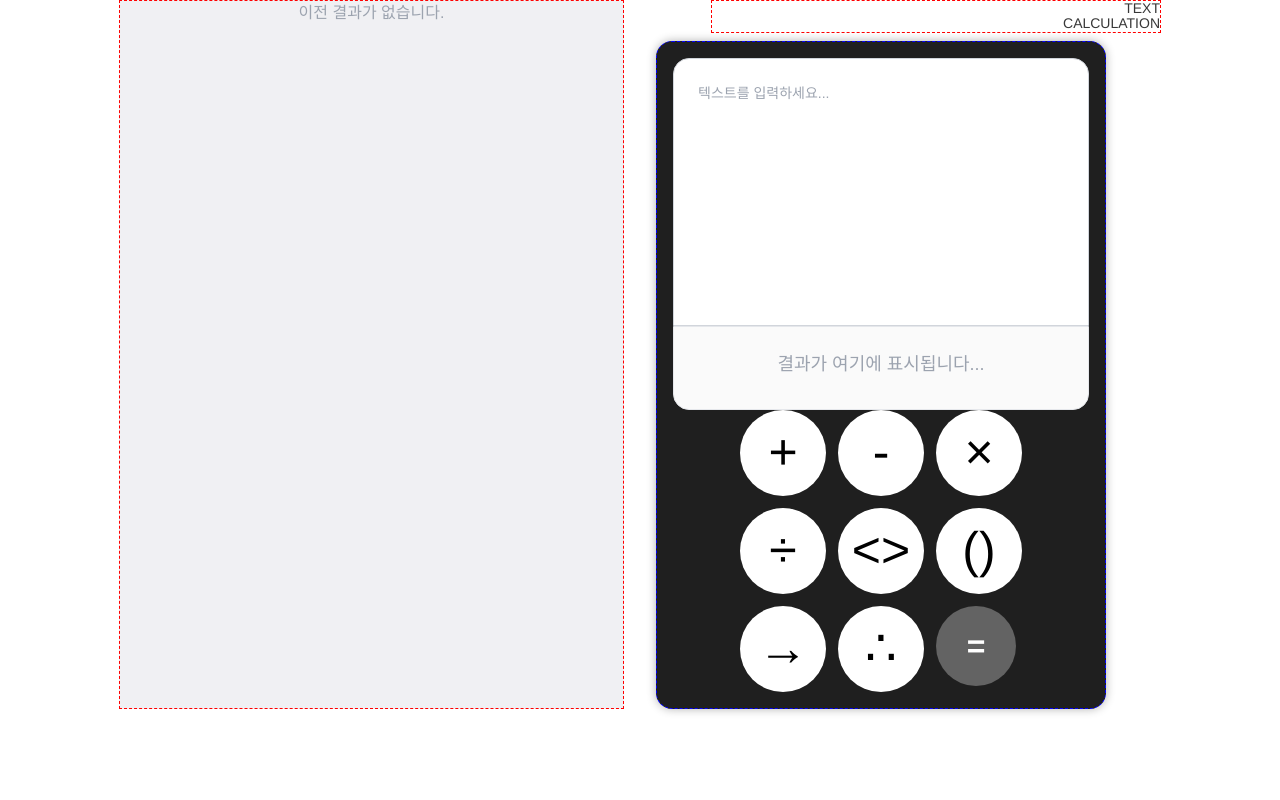
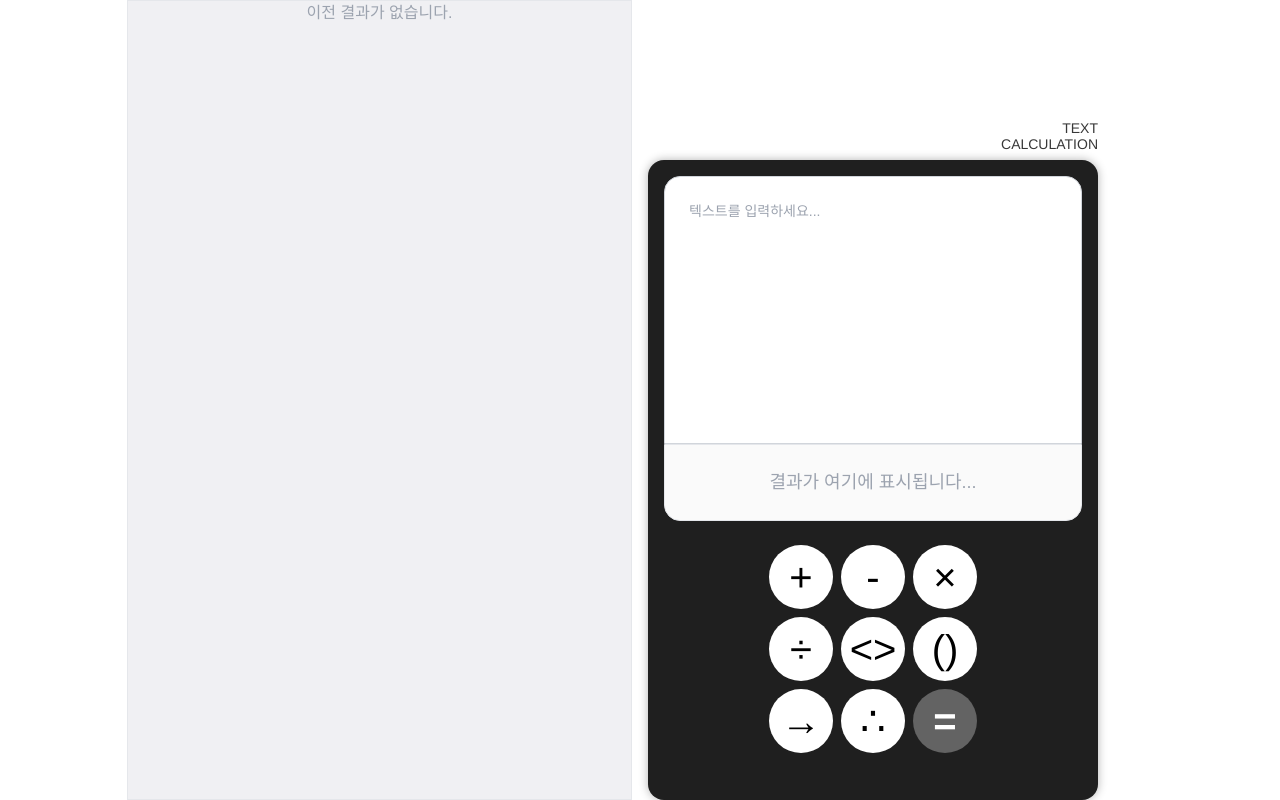
Before and after one commit to jinwoo33588/20251R0136COSE48001, a React (Vite) app: page / in a window 1280 px wide. Built offline with nearby package versions, Linux system fonts and the light colour scheme.

Commit message:
5/5 디자인수정_history 토큰화

```diff
--- a/src/App.css
+++ b/src/App.css
@@ -9,13 +9,17 @@ html, body {
   font-family: 'Pretendard', 'Helvetica Neue', sans-serif;
   -webkit-font-smoothing: antialiased;
   -moz-osx-font-smoothing: grayscale;
+
+  overflow: hidden /*전체 페이지 스크롤방지*/
 }
 
 .container {
   max-width: 1280px; /*화면 전체 크기*/
   width: 100%;
+  height: 100vh;
   margin: 0 auto; /* 가운데 정렬 */
-  padding: 0rem;
+  padding-bottom: 0 !important;
+  margin-bottom: 0 !important;
 }
 * {
   margin: 0;
@@ -23,45 +27,38 @@ html, body {
   box-sizing: border-box;
 }
 
-.title {
-  font-size: 0.875rem;
-  font-weight: 500;
-  text-align: right;
-  color: #383838;
-  margin-bottom: 0.5rem;
-
-  align-self: flex-end;     /* 오른쪽 정렬 */
-  max-width: 450px;         /* panel-box와 동일한 너비 */
-  width: 100%;
-}
 
 
 /* 전체 좌우 구조 */
 .main-section {
+  flex: 1;
   display: flex;
-  gap: 2rem;
+  gap: 1rem;
   justify-content: center;
   align-items: stretch;
+  margin-bottom: 0;
 }
 
 /* -------왼쪽 (히스토리)-------- */
 .history-box {
-  width: 505px;
+  width: 31.5625rem; /* 505px */
+  height: 100vh;
   padding: 0rem;
   background-color: #F0F0F3;
   border: 1px solid #e5e7eb;
-  border-radius: 0rem;
+  border-radius: 0;
 }
+
 /*스크롤기능*/
 .history-scroll {
   max-height: 100vh;
   overflow-y: auto;
   padding-left: 0rem;
+  /* 스크롤바 숨기기 (크로스브라우저 대응) */
+  scrollbar-width: none;        /* Firefox */
+  -ms-overflow-style: none;     /* IE, Edge */
+}
 
-   /* 스크롤바 숨기기 (크로스브라우저 대응) */
-   scrollbar-width: none;        /* Firefox */
-   -ms-overflow-style: none;     /* IE, Edge */
-}
 .history-scroll::-webkit-scrollbar {
   display: none;
 }
@@ -70,6 +67,7 @@ html, body {
   color: #9ca3af;
   text-align: center;
 }
+
 /*각 history*/
 .history-item {
   display: flex;
@@ -83,21 +81,40 @@ html, body {
 
 .history-item:hover {
   background-color: #E9E9EC; /* 살짝 밝은 회색 배경 */
-  cursor: pointer;           /* 커서 모양을 손가락으로 변경 */
+  cursor: pointer;             /* 커서 모양을 손가락으로 변경 */
 }
+/*
 .history-text {
-  padding-left: 31px; /* 원하는 만큼 좌측 여백 */
-  flex-grow: 1;       /* 버튼 영역을 제외하고 가능한 공간 차지 */
+  padding-left: 31px;         /* 원하는 만큼 좌측 여백
+  flex-grow: 1;               /* 버튼 영역을 제외하고 가능한 공간 차지
+}*/
+
+.history-text {
+  padding: 0.25rem 0.5rem;
+  border-radius: 0.5rem;
+  background-color: #f3f4f6;
+  cursor: grab;
+  user-select: none;
+  font-size: 0.875rem;
+}
+
+.history-text.dragging-token {
+  opacity: 0.7;
+  background-color: #d1d5db;
+  box-shadow: 0 0 4px rgba(0,0,0,0.2);
+  cursor: grabbing;
 }
 
 /*history 안에 있는 버튼들 전부 (현재는 일단 삭제버튼만 있음)*/
 .history-buttons {
-  display: none; /* 기본 상태에서는 숨김 */
+  display: none;              /* 기본 상태에서는 숨김 */
   gap: 0.25rem;
 }
+
 .history-item:hover .history-buttons {
-  display: flex; /* hover 시 보이게 함 */
+  display: flex;               /* hover 시 보이게 함 */
 }
+
 /*삭제버튼*/
 .delete-button {
   background-color:transparent;
@@ -110,15 +127,34 @@ html, body {
   transition: background-color 0.2s ease;
 }
 
-
 /*------- 오른쪽 (입력/결과/버튼)-------- */
 .right-panel {
   display: flex;
   flex-direction: column;
-  gap: 0.0rem;
-  width: 505px;
+  justify-content: flex-end;  /* 아래로 밀착 */
+  gap: 0rem;
+  width: 31.5625rem; /* 505px */
+  height: 100vh;
 }
 
+.title-panel{
+  display: flex;
+  flex-direction: column;
+  align-items: flex-end;     /* title 오른쪽 정렬 유지 */
+}
+
+.title {
+font-size: 0.875rem;
+  font-weight: 500;
+  text-align: right;
+  color: #383838;
+  margin-bottom: 0.5rem;
+  margin-right: 4rem;
+
+  align-self: flex-end;     /* 오른쪽 정렬 */
+  max-width: 28.125rem;     /* 450px panel-box와 동일한 너비 */
+  width: 100%;
+}
   /*계산기모양*/
 .panel-box {
   background-color: #1f1f1f; /* 진한 검정 배경 */
@@ -128,17 +164,17 @@ html, body {
   display: flex;
   flex-direction: column;
   gap: 0rem;
-  max-width: 450px;
+  max-width: 28.125rem; /* 450px */
   width: 100%;
-  min-height: 600px;
+  min-height: 40rem; /* px */
+  margin-top: auto;
 }
 
-
-  /* 입력창 */
+/* 입력창 */
 .input-area {
-  height: 268px;
+  height: 16.75rem; /* 268px */
   background-color: #ffffff;
-  border-radius: 1rem;
+  border-radius: 1rem 1rem 0 0;
   border: 1px solid #d1d5db;
   padding: 1.5rem;
   font-size: 0.875rem; /*14px*/
@@ -147,32 +183,29 @@ html, body {
   outline: none;
   width: 100%;
   box-sizing: border-box;
-  border-bottom-left-radius: 0;  /* 아래쪽 모서리 제거 */
-  border-bottom-right-radius: 0;
   margin: 0;
 }
+
 /*
 .input-area:focus {
   border-color: #3b82f6;
   box-shadow: 0 0 0 4px rgba(59, 130, 246, 0.3);
 }*/
 
-  /* 결과창 */
+/* 결과창 */
 .result-box {
   background-color: #FAFAFA;
   border: 1px solid #e5e7eb;
-  border-radius: 1rem;
-  border-top-left-radius: 0;     /* 위쪽 모서리 제거 */
-  border-top-right-radius: 0;
+  border-radius: 0 0 1rem 1rem;
   padding: 1.5rem;
-  min-height: 84px;
+  max-height: 5.25rem; /* 84px */
   font-size: 1.125rem; /*18px*/
   color: #374151;
+  text-align: right;
   /*box-shadow: inset 0 1px 3px rgba(0,0,0,0.05);*/
   width: 100%;
   box-sizing: border-box;
   margin: 0;
-
 }
 
 .result-box.empty {
@@ -184,20 +217,19 @@ html, body {
 .operator-grid {
   display: grid;
   grid-template-columns: repeat(3, 1fr); /* 3열 */
-  gap: 0.75rem;
+  gap: 0.5rem;
   width: fit-content;             /* 버튼에 맞는 크기로 */
-  margin: 0 auto;                 /* 수평 가운데 정렬 */
-  margin-top: auto;      /* 위쪽 공간을 자동으로 채움 */
-  margin-bottom: auto;   /* 아래쪽 공간도 자동으로 채움 */
+  margin: 1.5rem auto 0 auto;     /* 위쪽 여백 추가 (1.5rem) */
 }
 
 .operator-button {
   background-color: #ffffff;
   color: black;
-  font-size: 50px;
+  font-size: 2.5rem; /* 50px */
   font-weight: regular;
-  width: 86px;
-  height: 86px;
+  text-align: center;
+  width: 4rem; /* 86px */
+  height: 4rem; /* 86px */
   border: none;
   border-radius: 50%;
   transition: transform 0.2s ease;
@@ -215,10 +247,10 @@ html, body {
 .equal-button {
   background-color: rgba(255, 255, 255, 0.3);
   color: white;
-  font-size: 2rem;
+  font-size: 2.5rem;
   font-weight: bold;
-  width: 80px;
-  height: 80px;
+  width: 4rem;  /* 80px */
+  height: 4rem;
   border: none;
   border-radius: 50%;
   transition: transform 0.2s ease;
@@ -234,15 +266,14 @@ html, body {
 }
 
 
-
-
-.title { border: 1px dashed red; }/*배치 확인용*/
-.panel-box { border: 1px dashed blue; }
-.history-box { border: 1px dashed red; }/*배치 확인용*/
+/*경계선(배치확인용)
+.title { border: 1px dashed red; }
+.panel-box,.container { border: 1px dashed blue; }
+.history-box,.main-section { border: 1px dashed red; }
+.right-panel,.operator-grid { border: 1px dashed blue; }
 
 
 /*------------------------------------------------------------------
 전체화면 1280px 832px
 
-
 */
--- a/src/App.jsx
+++ b/src/App.jsx
@@ -124,9 +124,41 @@ function App() {
 
   /*드래그 기능 */
    // 드래그 시작할 때 실행
-  const handleDragStart = (e, text) => {
+   const handleDragStart = (e, text) => {
+    // 드래그 데이터 설정
     e.dataTransfer.setData("text/plain", text);
+
+    // 1. 가상 엘리먼트 생성
+    const ghost = document.createElement("div");
+    ghost.textContent = text;
+    ghost.style.position = "absolute";
+    ghost.style.top = "-9999px";
+    ghost.style.left = "-9999px";
+    ghost.style.padding = "4px 8px";
+    ghost.style.background = "#555555";
+    ghost.style.color = "#ffffff";
+    ghost.style.fontSize = "0.875rem";
+    ghost.style.border = "1px solid #ccc";
+    ghost.style.borderRadius = "6px";
+    ghost.style.boxShadow = "0 2px 4px rgba(0,0,0,0.1)";
+    ghost.style.pointerEvents = "none";
+    document.body.appendChild(ghost);
+
+    // 2. drag 이미지 설정
+    e.dataTransfer.setDragImage(ghost, 0, 0);
+
+    // 3. drag 끝나면 제거
+    e.target._ghost = ghost;
   };
+
+  const handleDragEnd = (e) => {
+    const ghost = e.target._ghost;
+    if (ghost) {
+      document.body.removeChild(ghost);
+      delete e.target._ghost;
+    }
+  };
+
 
   // 드롭 가능한 영역 위에 올라왔을 때 기본 동작 막기
   const handleDragOver = (e) => {
@@ -150,14 +182,17 @@ function App() {
               <p className="empty-history">이전 결과가 없습니다.</p>
             ) : (
               history.map((item, index) => (
-                <div key={index} className="history-item"
-                draggable
-                onDragStart={(e) => handleDragStart(e, item)}>
-                  {/*<span>{item}</span>*/}
-                  <div className="history-text">{item}</div> {/* padding 부여 */}
+                <div key={index} className="history-item">
+                  <div
+                    className="history-text"
+                    draggable
+                    onDragStart={(e) => handleDragStart(e, item)}
+                    onDragEnd={handleDragEnd}
+                  >
+                    {item}
+                  </div>
                   <div className="history-buttons">
-                    {/*<button onClick={() => handleCopyItem(item)} className="mini-button">📋복사</button>*/}
-                    <button onClick={() => handleDeleteItem(index)} className="delete-button danger"> X </button>
+                    <button onClick={() => handleDeleteItem(index)} className="delete-button danger">X</button>
                   </div>
                 </div>
               ))
@@ -166,6 +201,7 @@ function App() {
         </div>
 
         <div className="right-panel">
+          <div className="panel-wrapper">
           <h1 className="title">TEXT <br />CALCULATION</h1>
           <div className="panel-box">
           <textarea
@@ -196,6 +232,7 @@ function App() {
         </div>
       </div>
       </div>
+      </div>
     </div>
   );
 }
```
